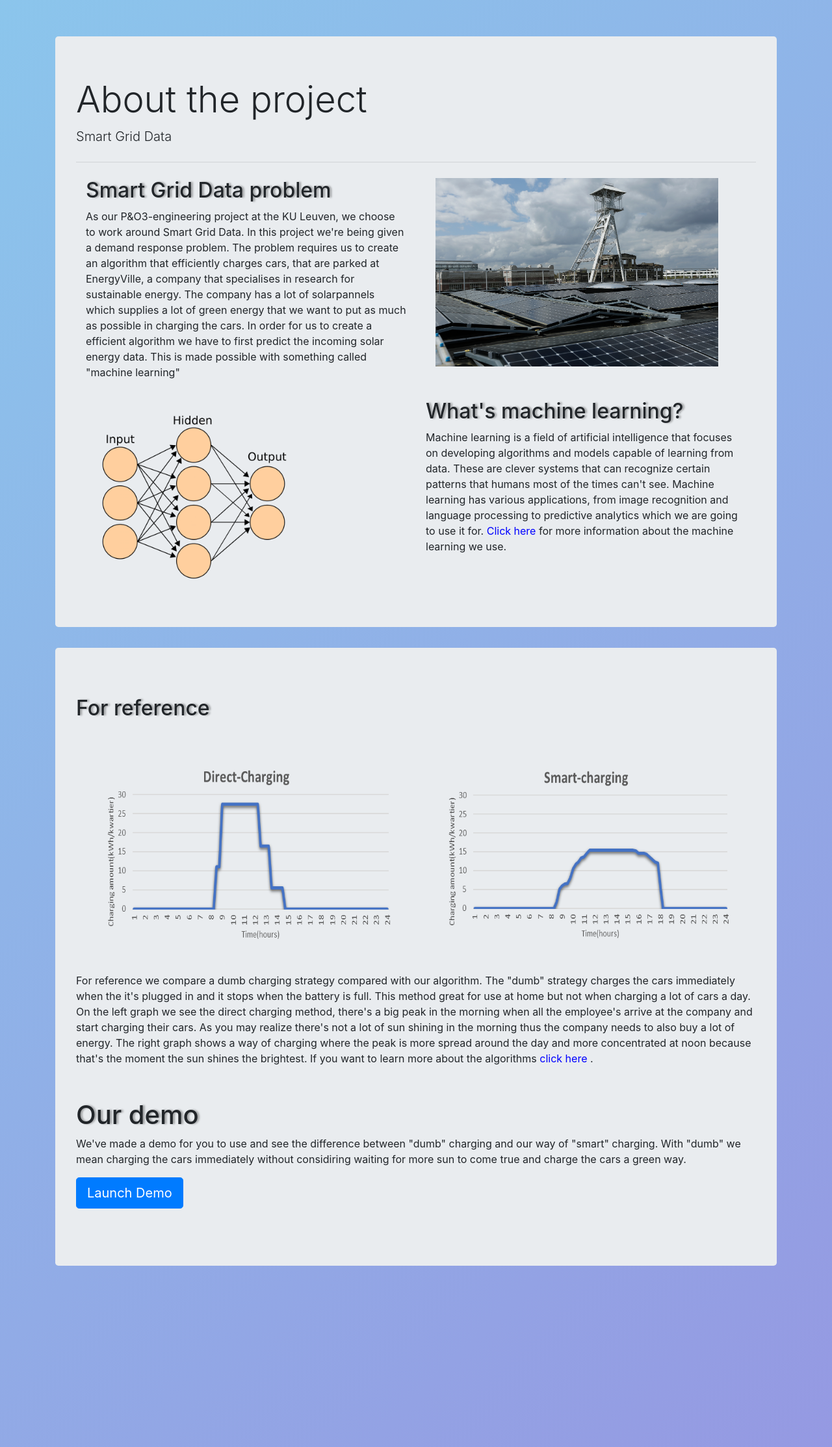
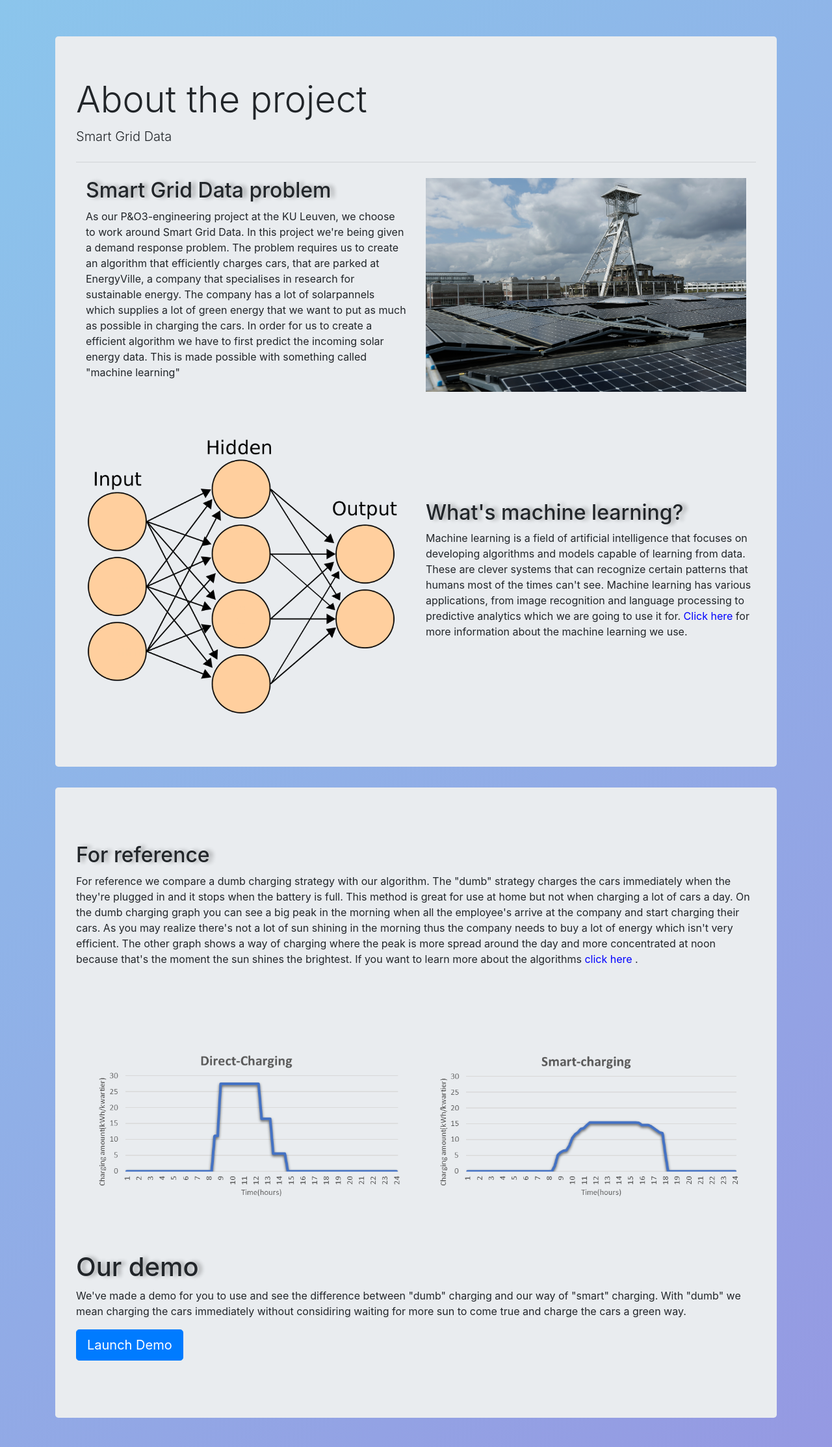
Before and after one commit to Mappy-P/Smart-Grid-Data-UI-2, a Flask app: page /about in a window 1280 px wide. Shown: the part 56-2283 px from the top of the page at 65% size. Run offline with Flask 3, Linux system fonts and the light colour scheme; some libraries are stand-ins or nearby versions.

Commit message:
gsm shit

```diff
--- a/website/templates/about.html
+++ b/website/templates/about.html
@@ -11,25 +11,29 @@
     <hr class="my-4">
     <div class="container">
       <div class ="row">
-        <div class = "col nopadding">
-          <h2 style=" text-shadow: 3px 0px 3px rgba(0, 0, 0, 0.32);">Smart Grid Data problem</h2>
-          <p style = 'padding-bottom: 30px;'>As our P&O3-engineering project at the KU Leuven, we choose to work around Smart Grid Data. In this project we're being given a demand response problem.
+        <div class = "col-sm-12 col-md-6">
+          <h2 style=" text-shadow: 0.27vh 0vh 0.27vh rgba(0, 0, 0, 0.32);">Smart Grid Data problem</h2>
+          <p style = 'padding-bottom: 2.7vh;'>As our P&O3-engineering project at the KU Leuven, we choose to work around Smart Grid Data. In this project we're being given a demand response problem.
             The problem requires us to create an algorithm that efficiently charges cars, that are parked at EnergyVille, a company that specialises in research for sustainable energy.
              The company has a lot of solarpannels which supplies a lot of green energy that we want to put as much as possible in charging the cars.
               In order for us to create a efficient algorithm we have to first predict the incoming solar energy data. This is made possible with something called "machine learning" </p>
-
-                      <img class="lijst hidden col" src="{{ url_for('static', filename='/imgs/intro-to-neural-networks-scikit-learn-3.png') }}" style="height: 270px; width: auto;"/>
+            </div>
+            <div class = "col-sm-12 col-md-6">
+                      <img class="img-fluid" src="{{ url_for('static', filename='/imgs/energyville1_pv_met_mijnschacht.jpg') }}" style="max-height: 25vh; width: auto;"/>
           </div>
-                    <div class="col nopadding">
-                      <img  class="lijst hidden col" src="{{ url_for('static', filename='/imgs/energyville1_pv_met_mijnschacht.jpg') }}" style="height: 290px; width: auto;"/>
-
-                    <h2 style = 'padding-top: 50px; text-shadow: 3px 0px 3px rgba(0, 0, 0, 0.32);"'>What's machine learning?</h2>
+                    <div class = "row">
+                      <div class = "col-sm-12 col-md-6 order-sm-2 order-md-1">
+                      <img  class="img-fluid" src="{{ url_for('static', filename='/imgs/intro-to-neural-networks-scikit-learn-3.png') }}" style="max-height: 24vh; width: auto;"/>
+                    </div>
+                    <div class = "col-sm-12 col-md-6 order-sm-1 order-md-2">
+                    <h2 style = 'padding-top: 4.72vh; text-shadow: 0.27vh 0vh 0.27vh rgba(0, 0, 0, 0.32);"'>What's machine learning?</h2>
                     <p > Machine learning is a field of artificial intelligence that focuses on developing algorithms and models capable of learning from data.
                     These are clever systems that can recognize certain patterns that humans most of the times can't see. Machine learning has various applications,
                     from image recognition and language processing to predictive analytics which we are going to use it for.
                     <a href="/ml" style="color: blue;">Click here</a>
                     for more information about the machine learning we use.
                      </p>
+                    </div>
 
                     </div>
 
@@ -46,42 +50,43 @@
         <div class = "row">
 
 
-          <h2 style = 'padding-top: 10px; text-shadow: 3px 0px 3px rgba(0, 0, 0, 0.32);'>For reference</h2>
+          <h2 style = 'padding-top: 0.925vh; text-shadow: 0.27vh 0vh 0.27vh rgba(0, 0, 0, 0.32);'>For reference</h2>
           </div>
-          <div style = "padding-top: 50px" class = "row">
+          <div class ="row">
+            <p class="hidden2" style = 'padding-top: 3.7;'>For reference we compare a dumb charging strategy with our algorithm.
+              The "dumb" strategy charges the cars immediately when the they're plugged in and it stops when the battery is full.
+               This method is great for use at home but not when charging a lot of cars a day.
+               On the dumb charging graph you can see a big peak in the morning when all the employee's arrive at the company and start charging their cars.
+              As you may realize there's not a lot of sun shining in the morning thus the company needs to buy a lot of energy which isn't very efficient.
+            The other graph shows a way of charging where the peak is more spread around the day and more concentrated at noon because that's the moment the sun shines the brightest.
+          If you want to learn more about the algorithms
+          <a href="/data-optimization" style="color: blue;">click here</a>
+          .
+        </p>
 
-            <div class = "col nopadding">
+          </div>
+          <div style = "padding-top: 4.63vh" class = "row">
 
-              <img  class="lijst hidden col" src="{{ url_for('static', filename='/imgs/direct_charging.png') }}" style="height: 290px; width: auto;"/>
+            <div class = "col-sm-12 col-md-6">
+
+              <img  class="img-fluid" src="{{ url_for('static', filename='/imgs/direct_charging.png') }}" style="max-height: 26.85vh; width: auto;"/>
 
 
 
           </div>
-          <div class = "col nopadding">
+          <div class = "col-sm-12 col-md-6">
 
-            <img  class="lijst hidden col-sm" src="{{ url_for('static', filename='/imgs/smart_charging.png') }}" style="height: 290px; width: auto;"/>
+            <img  class="img-fluid" src="{{ url_for('static', filename='/imgs/smart_charging.png') }}" style="max-height: 26.85vh; width: auto;"/>
           </div>
 
 
 
         </div>
-        <div class ="row">
-          <p class="hidden2" style = 'padding-top: 40px;'>For reference we compare a dumb charging strategy compared with our algorithm.
-            The "dumb" strategy charges the cars immediately when the it's plugged in and it stops when the battery is full.
-             This method great for use at home but not when charging a lot of cars a day.
-             On the left graph we see the direct charging method, there's a big peak in the morning when all the employee's arrive at the company and start charging their cars.
-            As you may realize there's not a lot of sun shining in the morning thus the company needs to also buy a lot of energy.
-          The right graph shows a way of charging where the peak is more spread around the day and more concentrated at noon because that's the moment the sun shines the brightest.
-        If you want to learn more about the algorithms
-        <a href="/data-optimization" style="color: blue;">click here</a>
-        .
-      </p>
 
-        </div>
 
 
         <div class ="row">
-          <h1  style = 'padding-top: 35px;  text-shadow: 3px 0px 3px rgba(0, 0, 0, 0.32);'>Our demo</h1>
+          <h1  style = 'padding-top: 3.24vh;  text-shadow: 0.27vh 0vh 0.27vh rgba(0, 0, 0, 0.32);'>Our demo</h1>
           <br>
           <p class= "hidden2">
             We've made a demo for you to use and see the difference between "dumb" charging and our way of "smart" charging. With "dumb" we mean charging the cars immediately without considiring waiting for more sun to come true and charge the cars a green way.
```
Also changed, not shown: website/templates/data_optimization.html (+12 -12 lines).
